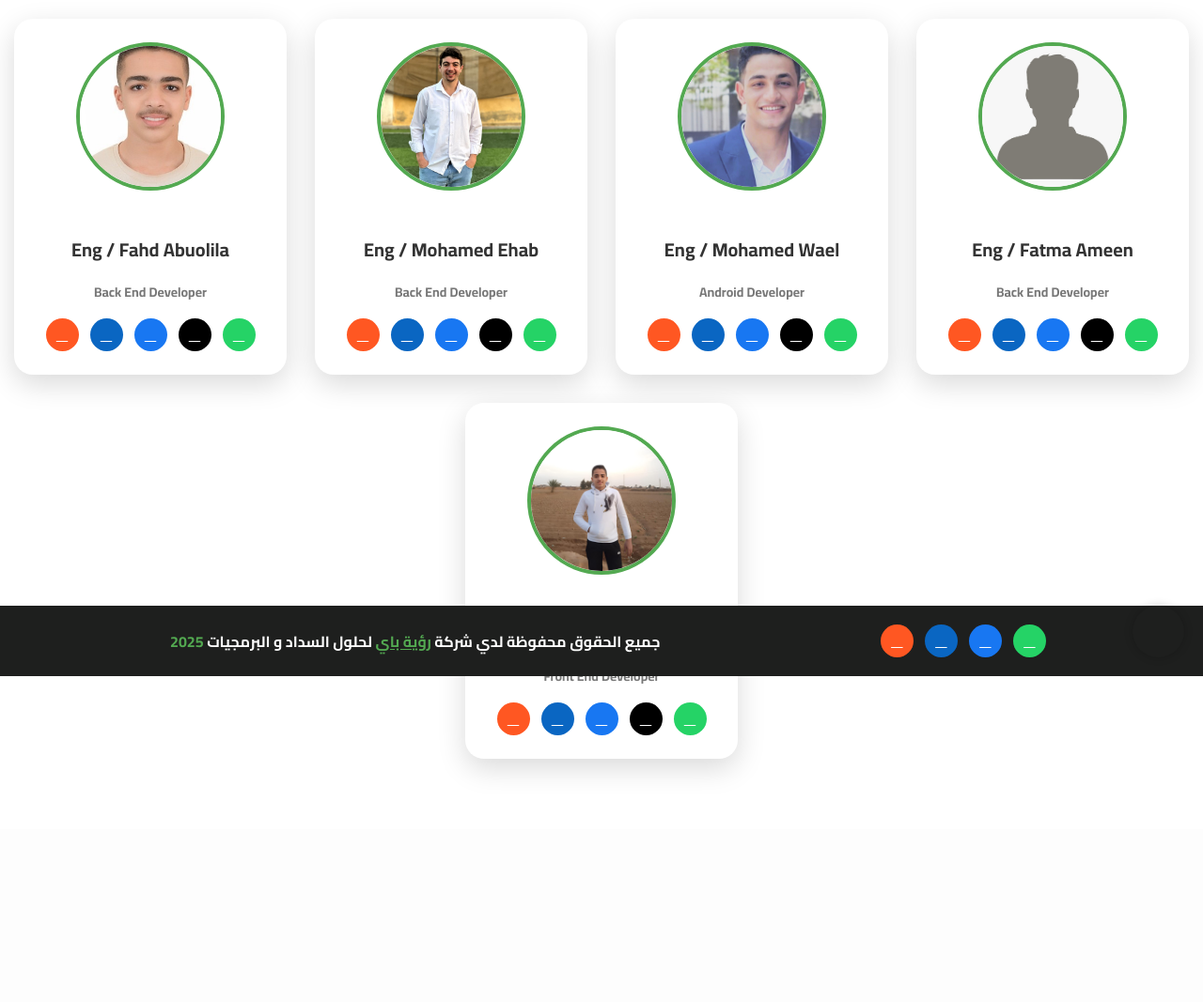
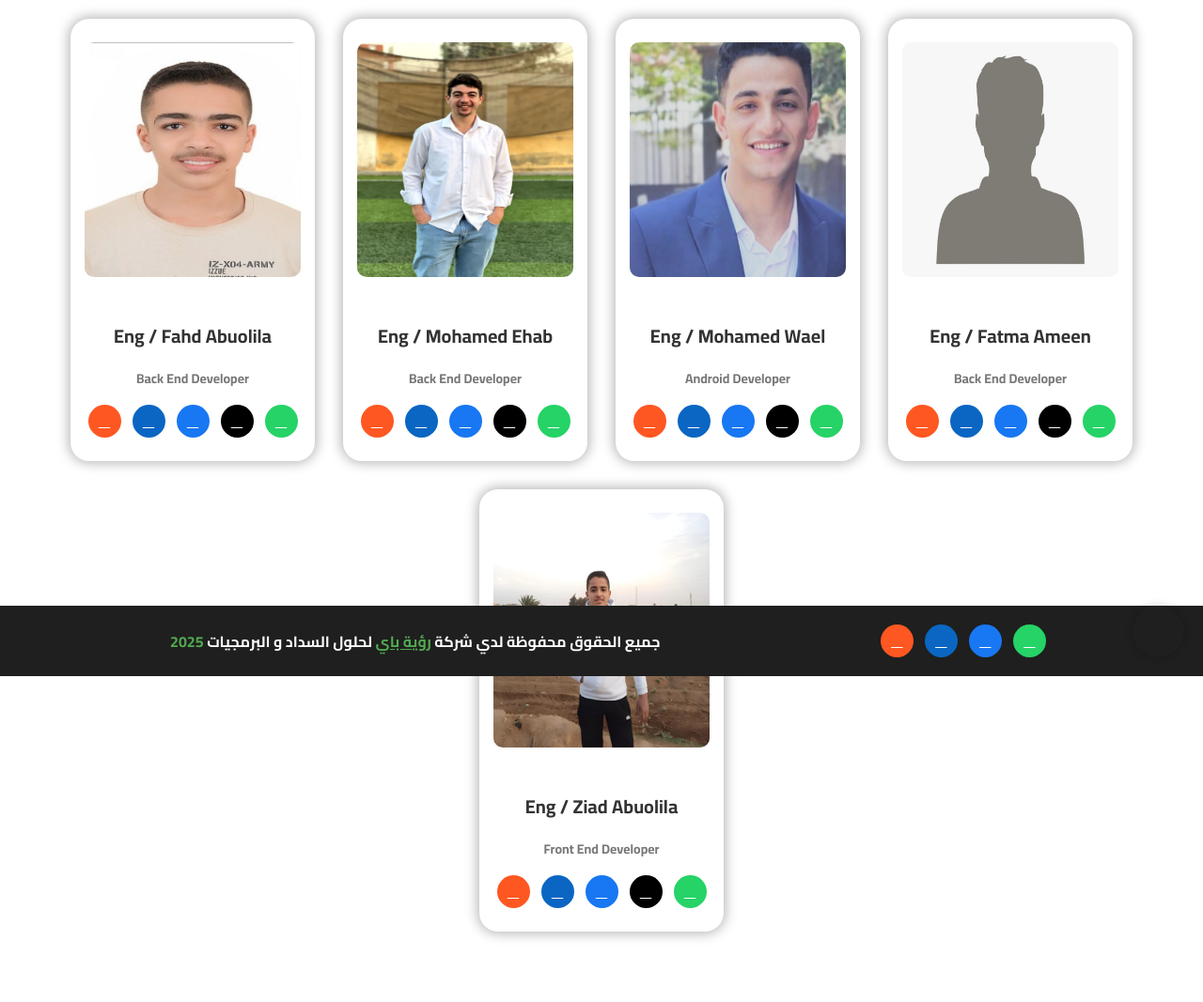
Before and after one commit to ziadabuolila/roaya_pay_website, a PHP site: page /ar/developers.html in a window 1280 px wide. Shown: the part 80-1147 px from the top of the page at 94% size. Before the commit the page ends 902 px from the top, so only its background shows below. Run offline with PHP 8.4, Linux system fonts and the light colour scheme; some libraries are stand-ins or nearby versions; some web fonts are replaced.

Commit message:
Update developers.css

```diff
--- a/ar/css/developers.css
+++ b/ar/css/developers.css
@@ -1,3 +1,7 @@
+* {
+    box-sizing: border-box;
+}
+
 .cards-wrapper {
     display: flex;
     align-items: center;
@@ -19,24 +23,22 @@
 .card {
     background: #fff;
     border-radius: 20px;
-    box-shadow: 0 10px 30px rgba(0, 0, 0, 0.15);
-    width: 250px;
+    box-shadow: 0 0 13px 2px rgba(0, 0, 0, 0.295);
+    width: 260px;
     text-align: center;
-    padding: 25px 20px;
+    padding: 25px 15px;
     transition: transform 0.4s ease, box-shadow 0.4s ease;
 }
 
 .card:hover {
     transform: translateY(-10px);
-    box-shadow: 0 20px 40px rgba(0, 0, 0, 0.2);
+    box-shadow: 0 0 13px 5px rgba(0, 0, 0, 0.180);
 }
 
 .card img {
-    width: 150px;
-    height: 150px;
-    border-radius: 50%;
-    object-fit: cover;
-    border: 4px solid #53a951;
+    width: 100%;
+    height: 250px;
+    border-radius: 10px;
     margin-bottom: 15px;
     cursor: pointer;
 }
```
